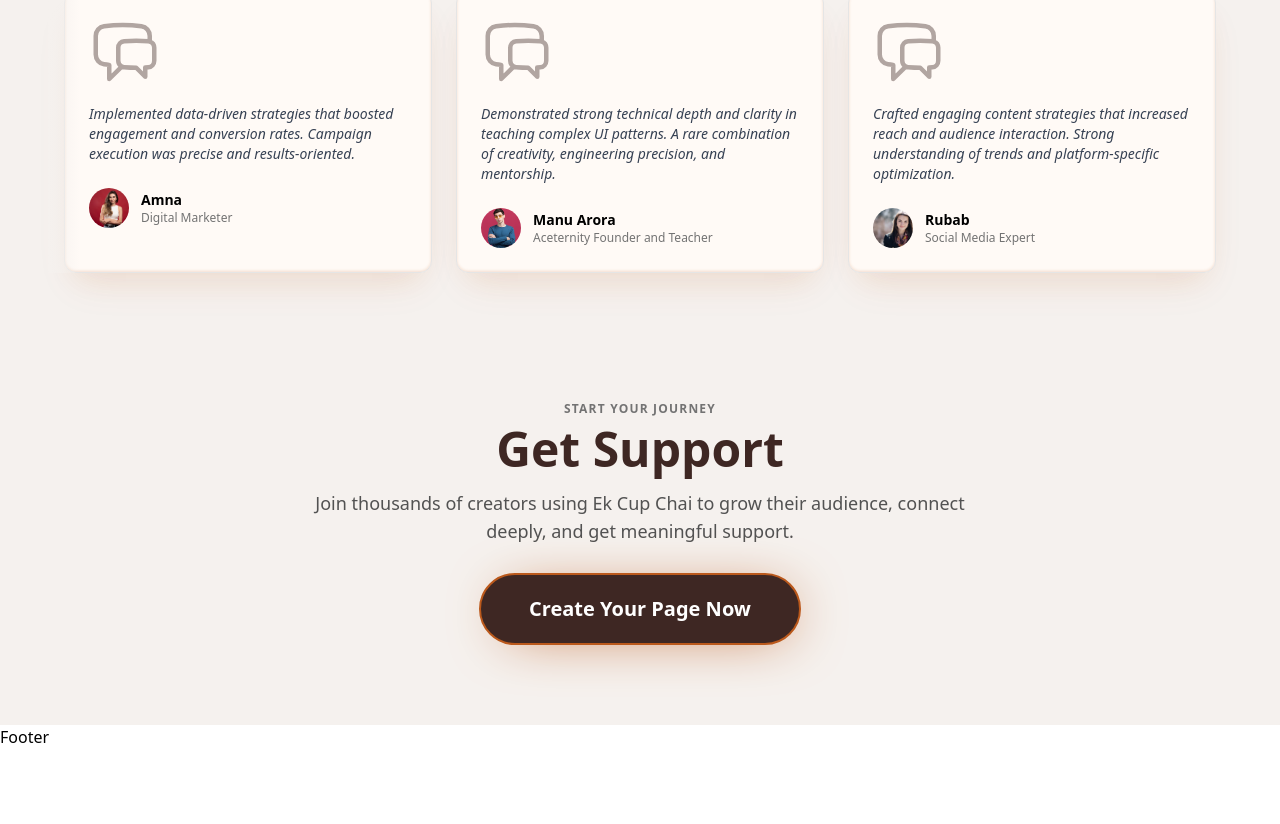
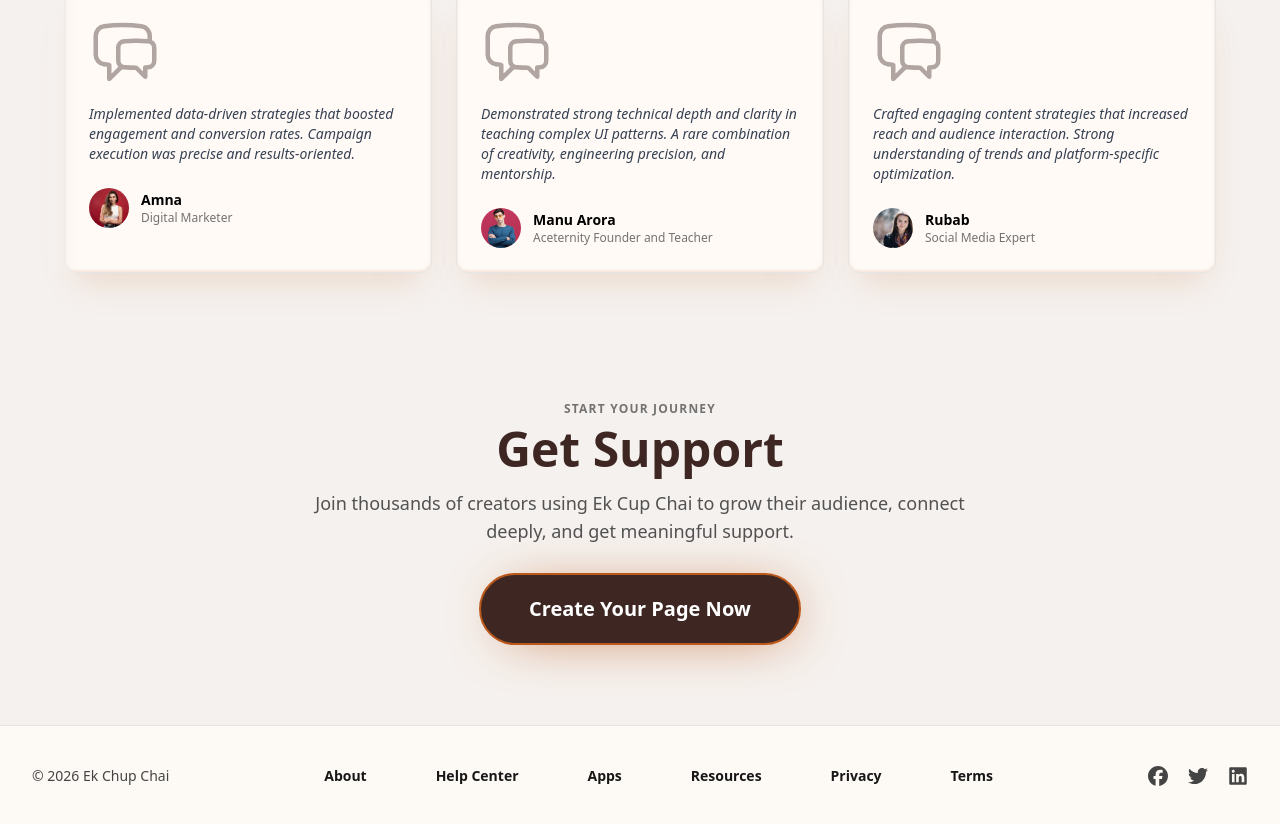
Before and after one commit to Habib277672/Buy-Me-Coffee-Project, a React (Vite) app: page / in a window 1280 px wide. Shown: the part 4485-5309 px from the top of the page. Before the commit the page ends 5234 px from the top, so only its background shows below. Built offline with nearby package versions, Linux system fonts and the light colour scheme; a web font is replaced by a local one.

Commit message:
Completed Footer Section

```diff
--- a/src/Components/UI/Footer.jsx
+++ b/src/Components/UI/Footer.jsx
@@ -1,5 +1,87 @@
 import React from "react";
+import { NavLink } from "react-router-dom";
+import { FaFacebook, FaLinkedin } from "react-icons/fa6";
+import { FaTwitter } from "react-icons/fa";
 
 export const Footer = () => {
-  return <div>Footer</div>;
+  return (
+    <footer className="border-t border-neutral-200 bg-[#fdfaf5] pt-10 pb-10 text-sm text-[#444]">
+      <div className="mx-auto flex max-w-7xl flex-col gap-6 px-4 sm:gap-10 sm:px-8">
+        {/* Top Section */}
+        <div className="flex flex-col items-center justify-between gap-4 text-center sm:flex-row sm:text-left">
+          {/* Copyright Text */}
+          <div>&copy; {new Date().getFullYear()} Ek Chup Chai</div>
+
+          {/* Navigation Links */}
+          <div className="flex w-[90%] items-center justify-between gap-2 text-xs text-neutral-900 sm:w-[55%] sm:text-sm">
+            <NavLink
+              to="#"
+              className="font-semibold transition-opacity duration-300 hover:opacity-70"
+            >
+              About
+            </NavLink>
+
+            <NavLink
+              to="#"
+              className="font-semibold transition-opacity duration-300 hover:opacity-70"
+            >
+              Help Center
+            </NavLink>
+
+            <NavLink
+              to="#"
+              className="font-semibold transition-opacity duration-300 hover:opacity-70"
+            >
+              Apps
+            </NavLink>
+
+            <NavLink
+              to="#"
+              className="font-semibold transition-opacity duration-300 hover:opacity-70"
+            >
+              Resources
+            </NavLink>
+
+            <NavLink
+              to="#"
+              className="font-semibold transition-opacity duration-300 hover:opacity-70"
+            >
+              Privacy
+            </NavLink>
+
+            <NavLink
+              to="#"
+              className="font-semibold transition-opacity duration-300 hover:opacity-70"
+            >
+              Terms
+            </NavLink>
+          </div>
+
+          {/* Social Media Icons */}
+          <div className="flex gap-5">
+            <NavLink
+              to="#"
+              className="transition duration-300 hover:text-sky-600"
+            >
+              <FaFacebook className="text-xl" />
+            </NavLink>
+
+            <NavLink
+              to="#"
+              className="transition duration-300 hover:text-sky-400"
+            >
+              <FaTwitter className="text-xl" />
+            </NavLink>
+
+            <NavLink
+              to="#"
+              className="transition duration-300 hover:text-sky-800"
+            >
+              <FaLinkedin className="text-xl" />
+            </NavLink>
+          </div>
+        </div>
+      </div>
+    </footer>
+  );
 };
```
Also changed, not shown: src/Pages/FAQ.jsx (added), src/Pages/WallofLove.jsx (added).
